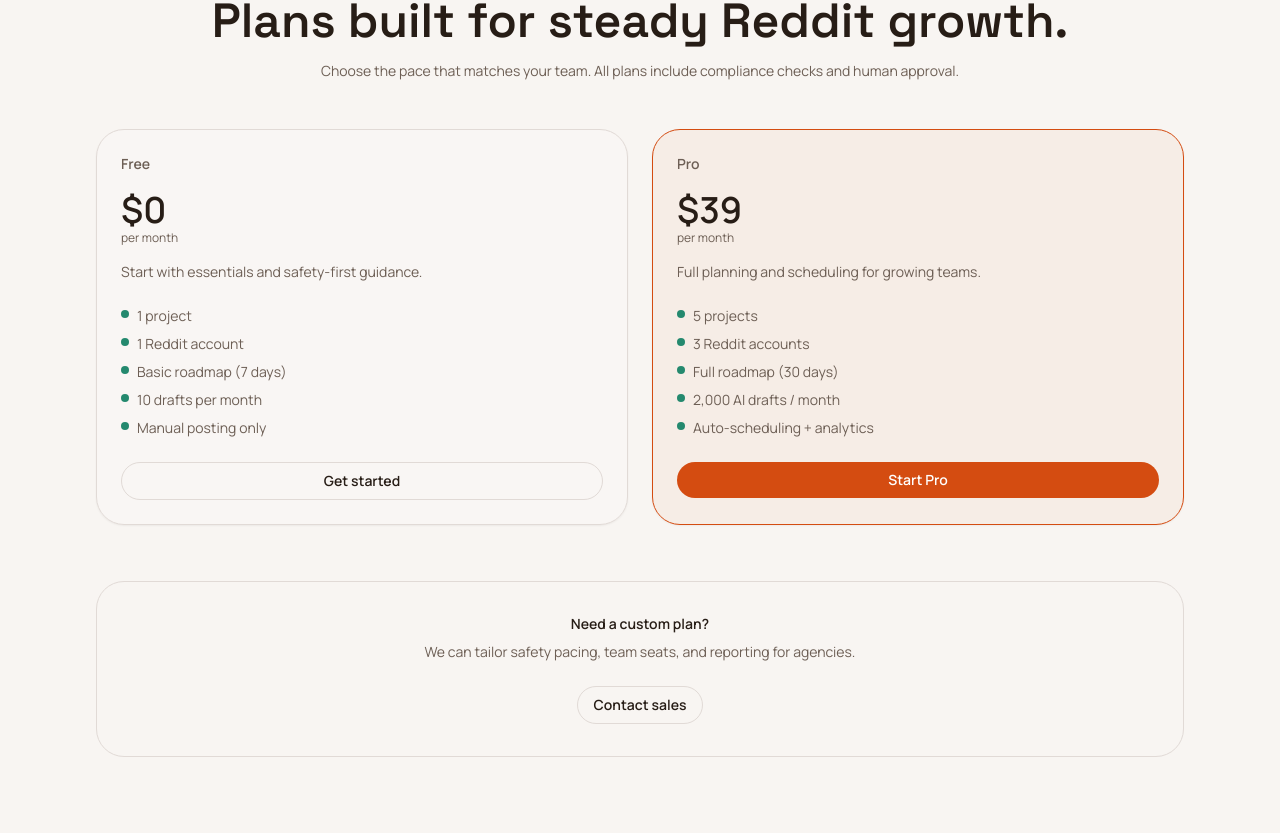
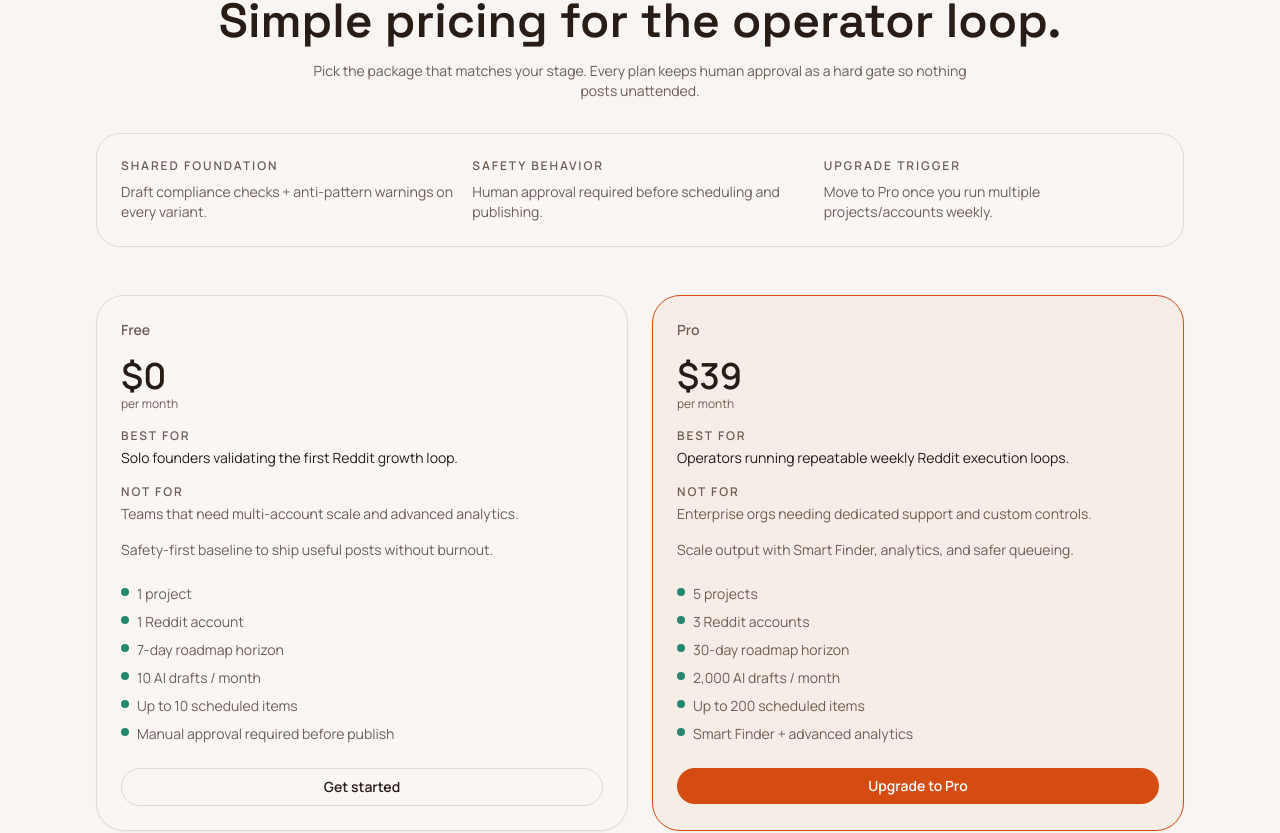
Before and after one commit to tanayyo1/Openfast, a Next.js app: page /pricing in a window 1280 px wide. Shown: the part 176-1009 px from the top of the page. Built offline with nearby package versions, Linux system fonts and the light colour scheme; no server answers.

Commit message:
OAK-912: Align ICP pricing copy and wire Pro checkout CTA

```diff
--- a/src/app/(public)/pricing/page.tsx
+++ b/src/app/(public)/pricing/page.tsx
@@ -1,34 +1,48 @@
 import Link from "next/link";
 import { MaxWidth } from "@/components/public/MaxWidth";
+import { PricingPlanCta } from "@/components/public/PricingPlanCta";
+import { limitsForPlan } from "@/lib/billing/plans";
+
+const freeLimits = limitsForPlan("FREE");
+const proLimits = limitsForPlan("PRO");
 
 const plans = [
   {
+    plan: "FREE" as const,
     name: "Free",
     price: "$0",
     cadence: "per month",
-    description: "Start with essentials and safety-first guidance.",
+    bestFor: "Solo founders validating the first Reddit growth loop.",
+    notFor: "Teams that need multi-account scale and advanced analytics.",
+    description: "Safety-first baseline to ship useful posts without burnout.",
     features: [
-      "1 project",
-      "1 Reddit account",
-      "Basic roadmap (7 days)",
-      "10 drafts per month",
-      "Manual posting only",
+      `${freeLimits.maxProjects} project`,
+      `${freeLimits.maxRedditAccounts} Reddit account`,
+      `${freeLimits.roadmapDays}-day roadmap horizon`,
+      `${freeLimits.maxDraftsPerMonth} AI drafts / month`,
+      `Up to ${freeLimits.maxScheduledPosts} scheduled items`,
+      "Manual approval required before publish",
     ],
     cta: "Get started",
   },
   {
+    plan: "PRO" as const,
     name: "Pro",
     price: "$39",
     cadence: "per month",
-    description: "Full planning and scheduling for growing teams.",
+    bestFor: "Operators running repeatable weekly Reddit execution loops.",
+    notFor: "Enterprise orgs needing dedicated support and custom controls.",
+    description:
+      "Scale output with Smart Finder, analytics, and safer queueing.",
     features: [
-      "5 projects",
-      "3 Reddit accounts",
-      "Full roadmap (30 days)",
-      "2,000 AI drafts / month",
-      "Auto-scheduling + analytics",
+      `${proLimits.maxProjects} projects`,
+      `${proLimits.maxRedditAccounts} Reddit accounts`,
+      `${proLimits.roadmapDays}-day roadmap horizon`,
+      `${proLimits.maxDraftsPerMonth.toLocaleString()} AI drafts / month`,
+      `Up to ${proLimits.maxScheduledPosts} scheduled items`,
+      "Smart Finder + advanced analytics",
     ],
-    cta: "Start Pro",
+    cta: "Upgrade to Pro",
     highlight: true,
   },
 ];
@@ -42,12 +56,38 @@
             Pricing
           </p>
           <h1 className="mt-4 text-4xl font-semibold sm:text-5xl">
-            Plans built for steady Reddit growth.
+            Simple pricing for the operator loop.
           </h1>
           <p className="mx-auto mt-4 max-w-2xl text-sm text-muted-foreground">
-            Choose the pace that matches your team. All plans include compliance
-            checks and human approval.
+            Pick the package that matches your stage. Every plan keeps human
+            approval as a hard gate so nothing posts unattended.
           </p>
+        </div>
+        <div className="mt-8 grid gap-4 rounded-[24px] border border-border bg-card/70 p-6 md:grid-cols-3">
+          <div>
+            <p className="text-xs font-semibold uppercase tracking-[0.16em] text-muted-foreground">
+              Shared foundation
+            </p>
+            <p className="mt-2 text-sm text-muted-foreground">
+              Draft compliance checks + anti-pattern warnings on every variant.
+            </p>
+          </div>
+          <div>
+            <p className="text-xs font-semibold uppercase tracking-[0.16em] text-muted-foreground">
+              Safety behavior
+            </p>
+            <p className="mt-2 text-sm text-muted-foreground">
+              Human approval required before scheduling and publishing.
+            </p>
+          </div>
+          <div>
+            <p className="text-xs font-semibold uppercase tracking-[0.16em] text-muted-foreground">
+              Upgrade trigger
+            </p>
+            <p className="mt-2 text-sm text-muted-foreground">
+              Move to Pro once you run multiple projects/accounts weekly.
+            </p>
+          </div>
         </div>
         <div className="mt-12 grid gap-6 lg:grid-cols-2">
           {plans.map((plan) => (
@@ -64,6 +104,16 @@
               </p>
               <p className="mt-4 text-4xl font-semibold">{plan.price}</p>
               <p className="text-xs text-muted-foreground">{plan.cadence}</p>
+              <p className="mt-4 text-xs font-semibold uppercase tracking-[0.16em] text-muted-foreground">
+                Best for
+              </p>
+              <p className="mt-1 text-sm">{plan.bestFor}</p>
+              <p className="mt-4 text-xs font-semibold uppercase tracking-[0.16em] text-muted-foreground">
+                Not for
+              </p>
+              <p className="mt-1 text-sm text-muted-foreground">
+                {plan.notFor}
+              </p>
               <p className="mt-4 text-sm text-muted-foreground">
                 {plan.description}
               </p>
@@ -75,16 +125,17 @@
                   </li>
                 ))}
               </ul>
-              <Link
-                href="/signup"
-                className={`mt-6 inline-flex w-full items-center justify-center rounded-full px-4 py-2 text-sm font-semibold transition ${
-                  plan.highlight
-                    ? "bg-primary text-primary-foreground hover:bg-primary/90"
-                    : "border border-border text-foreground hover:border-foreground/40"
-                }`}
-              >
-                {plan.cta}
-              </Link>
+              <div className="mt-6">
+                <PricingPlanCta
+                  plan={plan.plan}
+                  cta={plan.cta}
+                  className={`inline-flex w-full items-center justify-center rounded-full px-4 py-2 text-sm font-semibold transition ${
+                    plan.highlight
+                      ? "bg-primary text-primary-foreground hover:bg-primary/90 disabled:opacity-60"
+                      : "border border-border text-foreground hover:border-foreground/40"
+                  }`}
+                />
+              </div>
             </div>
           ))}
         </div>
--- /dev/null
+++ b/src/components/public/PricingPlanCta.tsx
@@ -0,0 +1,123 @@
+"use client";
+
+import Link from "next/link";
+import { useState } from "react";
+
+type PricingPlanCtaProps = {
+  plan: "FREE" | "PRO";
+  cta: string;
+  className: string;
+  onNavigate?: (url: string) => void;
+};
+
+type CheckoutResponse = {
+  checkoutUrl?: string;
+  error?: string;
+  code?: string;
+};
+
+export const PRICING_SIGNUP_REDIRECT = "/signup?next=%2Fpricing";
+
+const CHECKOUT_ERROR_COPY: Record<string, string> = {
+  PRICE_NOT_CONFIGURED:
+    "Pro checkout is not configured yet. Please contact support.",
+  REDIRECT_ORIGINS_NOT_CONFIGURED:
+    "Billing redirects are not configured yet. Please contact support.",
+  BILLING_PROVIDER_ERROR:
+    "Billing provider is temporarily unavailable. Please retry shortly.",
+};
+
+function defaultNavigate(url: string) {
+  window.location.assign(url);
+}
+
+async function readCheckoutResponse(
+  response: Response,
+): Promise<CheckoutResponse> {
+  try {
+    const json = (await response.json()) as unknown;
+    if (json && typeof json === "object") {
+      return json as CheckoutResponse;
+    }
+  } catch {
+    // Handle non-JSON error payloads gracefully.
+  }
+  return {};
+}
+
+export function PricingPlanCta({
+  plan,
+  cta,
+  className,
+  onNavigate,
+}: PricingPlanCtaProps) {
+  const [isLoading, setIsLoading] = useState(false);
+  const [error, setError] = useState<string | null>(null);
+  const navigate = onNavigate ?? defaultNavigate;
+
+  if (plan === "FREE") {
+    return (
+      <Link href="/signup" className={className}>
+        {cta}
+      </Link>
+    );
+  }
+
+  async function handleCheckout() {
+    if (isLoading) return;
+    setError(null);
+    setIsLoading(true);
+
+    try {
+      const response = await fetch("/api/billing/checkout", {
+        method: "POST",
+        headers: { "Content-Type": "application/json" },
+        body: JSON.stringify({ plan: "PRO" }),
+      });
+      const payload = await readCheckoutResponse(response);
+
+      if (!response.ok) {
+        if (response.status === 401 || payload.code === "WORKSPACE_REQUIRED") {
+          navigate(PRICING_SIGNUP_REDIRECT);
+          return;
+        }
+
+        setError(
+          CHECKOUT_ERROR_COPY[payload.code ?? ""] ??
+            payload.error ??
+            `Failed to start checkout (HTTP ${response.status}).`,
+        );
+        return;
+      }
+
+      if (!payload.checkoutUrl) {
+        setError("Checkout link was missing from billing response.");
+        return;
+      }
+
+      navigate(payload.checkoutUrl);
+    } catch {
+      setError("Network error while starting checkout. Please retry.");
+    } finally {
+      setIsLoading(false);
+    }
+  }
+
+  return (
+    <div className="space-y-3">
+      <button
+        type="button"
+        onClick={handleCheckout}
+        disabled={isLoading}
+        className={className}
+      >
+        {isLoading ? "Redirecting..." : cta}
+      </button>
+      {error ? (
+        <p className="rounded-2xl border border-destructive/30 bg-destructive/10 px-3 py-2 text-xs text-destructive">
+          {error}
+        </p>
+      ) : null}
+    </div>
+  );
+}
```
Also changed, not shown: 2 other files (tests, documents, lock files or other folders).
